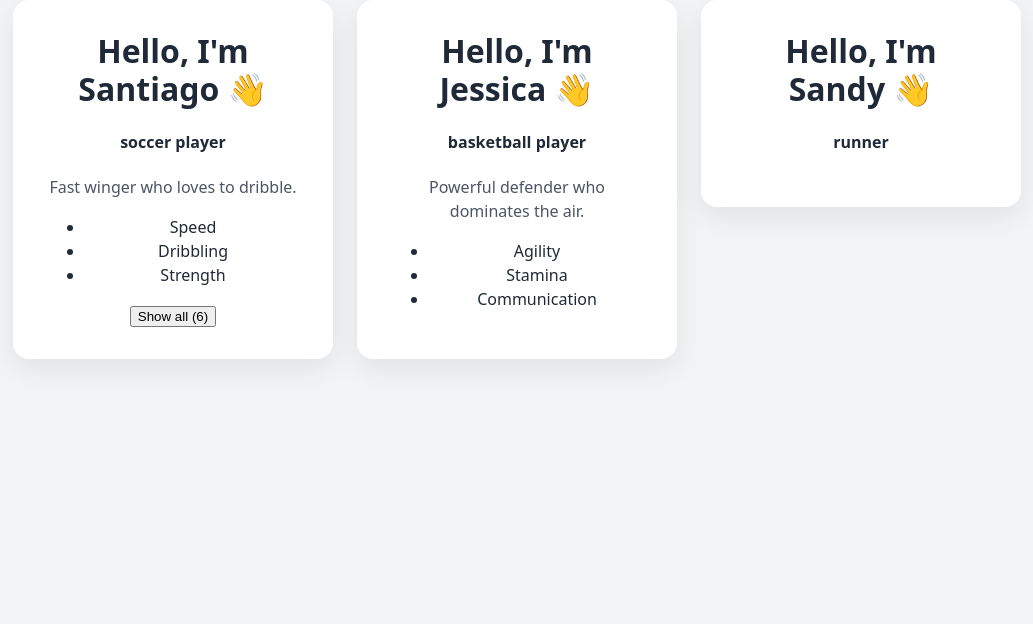
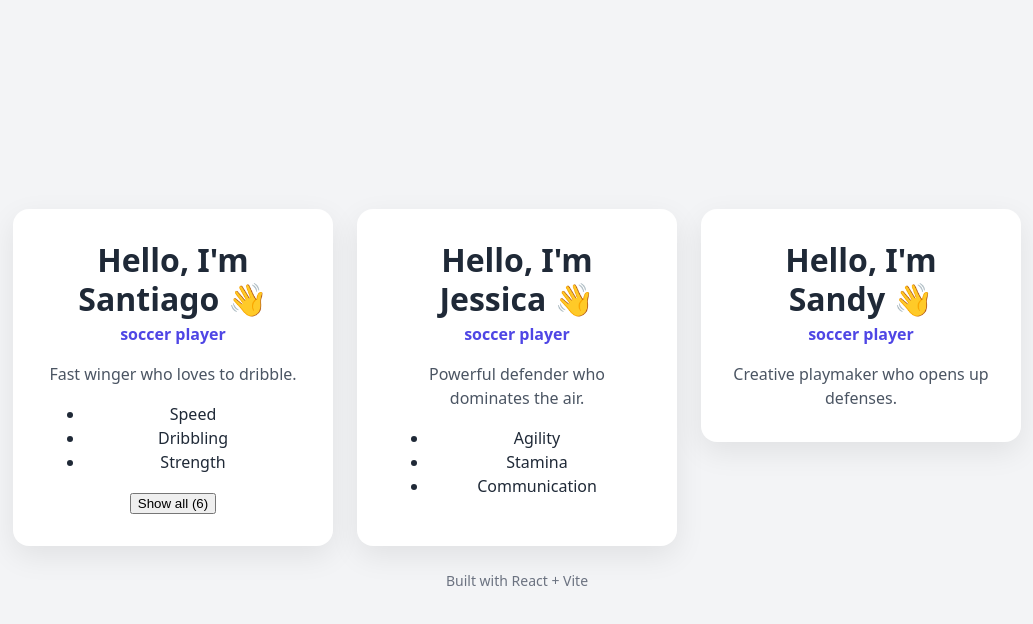
Before and after one commit to kprogrammingcourse/hello-react, a React (Vite) app: page / in a window 1280 px wide. Shown: the top 624 px of the page, without its empty margins (123-1156 px from the left). Built offline with nearby package versions, Linux system fonts and the light colour scheme.

Commit message:
fix: Restore the page layout

```diff
--- a/src/App.jsx
+++ b/src/App.jsx
@@ -2,14 +2,33 @@ import Greeting from "./components/Greeting.jsx";
 import team from "./data/team.js";
 import "./App.css";
 
+// const App = () => {
+//   return (
+//     <div className="app">
+//       {team.length === 0 ? (
+//         <h1 className="team_empty">"No players yet"</h1>
+//       ) : (
+//         team.map((player) => <Greeting key={player.id} player={player} />)
+//       )}
+//     </div>
+//   );
+// };
+
+// export default App;
+
 const App = () => {
   return (
-    <div className="team">
-      {team.length === 0 ? (
-        <h1 className="team_empty">"No players yet"</h1>
-      ) : (
-        team.map((player) => <Greeting key={player.id} player={player} />)
-      )}
+    <div className="app">
+      <main>
+        <div className="team">
+          {team.length === 0 ? (
+            <p className="team__empty">"No players yet"</p>
+          ) : (
+            team.map((player) => <Greeting key={player.id} player={player} />)
+          )}
+        </div>
+      </main>
+      <footer className="app__footer">Built with React + Vite</footer>
     </div>
   );
 };
--- a/src/components/Greeting.jsx
+++ b/src/components/Greeting.jsx
@@ -1,17 +1,30 @@
 import Skills from "./Skills";
+
+// const Greeting = ({ player }) => {
+//   return (
+//     <div className="greeting-card">
+//       <h1>Hello, I'm {player.name} 👋</h1>
+//       <h4>{player.role}</h4>
+//       {player.skills.length >= 1 && (
+//         <>
+//           <p className="greeting-card__message">{player.bio}</p>
+//           <Skills skills={player.skills} />
+//         </>
+//       )}
+//     </div>
+//   );
+// };
+
+// export default Greeting;
 
 const Greeting = ({ player }) => {
   return (
-    <div className="greeting-card">
+    <section className="greeting-card">
       <h1>Hello, I'm {player.name} 👋</h1>
-      <h4>{player.role}</h4>
-      {player.skills.length >= 1 && (
-        <>
-          <p className="greeting-card__message">{player.bio}</p>
-          <Skills skills={player.skills} />
-        </>
-      )}
-    </div>
+      <p className="greeting-card__role">{player.role}</p>
+      <p className="greeting-card__message">{player.bio}</p>
+      <Skills skills={player.skills} />
+    </section>
   );
 };
 
--- a/src/components/Skills.jsx
+++ b/src/components/Skills.jsx
@@ -2,7 +2,7 @@ import { useState } from "react";
 
 const VISIBLE_COUNT = 3;
 
-export default function Skills({ skills = [] }) {
+const Skills = ({ skills = [] }) => {
   const [isExpanded, setIsExpanded] = useState(false);
 
   if (skills.length === 0) {
@@ -31,4 +31,6 @@ export default function Skills({ skills = [] }) {
       )}
     </div>
   );
-}
+};
+
+export default Skills;
--- a/src/data/team.js
+++ b/src/data/team.js
@@ -16,14 +16,14 @@ const team = [
   {
     id: 2,
     name: "Jessica",
-    role: "basketball player",
+    role: "soccer player",
     bio: "Powerful defender who dominates the air.",
     skills: ["Agility", "Stamina", "Communication"],
   },
   {
     id: 3,
     name: "Sandy",
-    role: "runner",
+    role: "soccer player",
     bio: "Creative playmaker who opens up defenses.",
     skills: [],
   },
```
